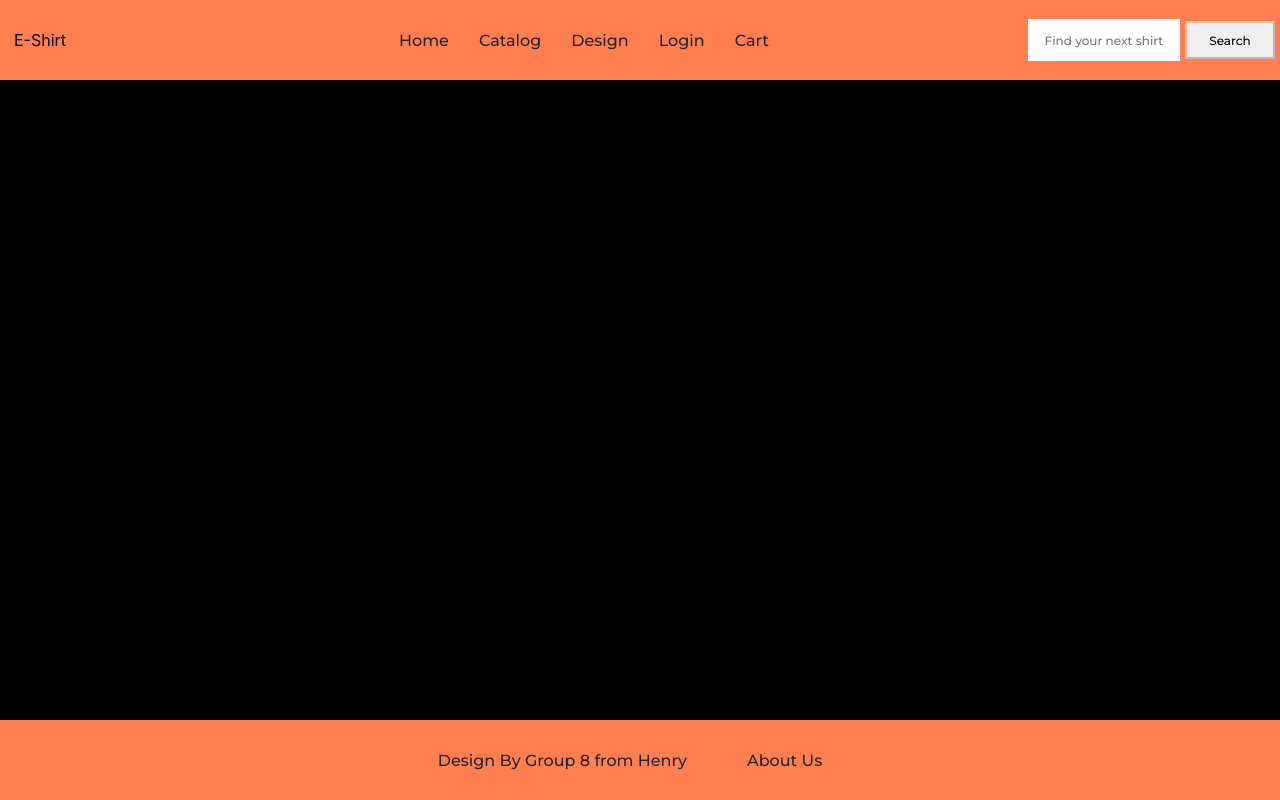
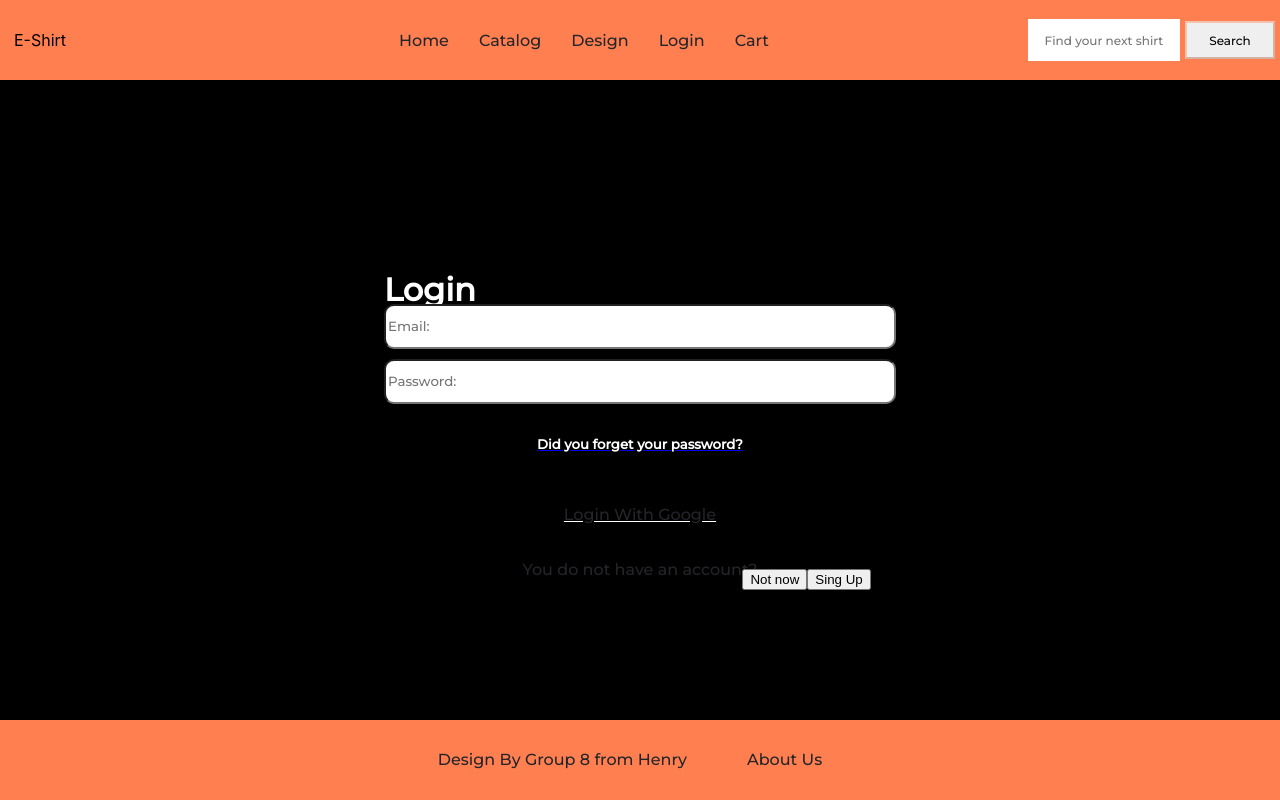
Before and after one commit to rocco9022/eshirt, a React (Create React App) app in the folder ESHIRT/client/: page /login in a window 1280 px wide. Built offline with nearby package versions, Linux system fonts and the light colour scheme.

Commit message:
create user, login and recovery account

```diff
--- a/ESHIRT/client/src/App.js
+++ b/ESHIRT/client/src/App.js
@@ -6,7 +6,10 @@ import NavBar from './Components/NavBar/NavBar.jsx';
 import Catalogue from './Components/Catalogue/Catalogue.jsx';
 import Footer from './Components/Footer/Footer.jsx';
 import Design from './Components/Designer/Design.jsx';
-import CreateCategory from './Components/Admin/CreateCategory/CreateCategory.jsx'
+import CreateCategory from './Components/Admin/CreateCategory/CreateCategory.jsx';
+import Login from './Components/Login/Login';
+import CreateUser from './Components/CreateUser/CreateUser';
+import RecoveryAccount from './Components/RecoveryAccount/RecoveryAccount';
 
 
 function App() {
@@ -17,6 +20,9 @@ function App() {
       <Route exact path= '/home' component={Home}/>
       <Route exact path= '/design' component={Design}/>
       <Route exact path= '/add_category' component={CreateCategory}/>
+      <Route exact path= '/login' component={Login}/>
+      <Route exact path= '/create_user' component={CreateUser}/>
+      <Route exact path= '/recovery_account' component={RecoveryAccount}/>
       <Route path= '/' component={Footer}/>
     </div>
   )
--- /dev/null
+++ b/ESHIRT/client/src/Components/CreateUser/CreateUser.jsx
@@ -0,0 +1,60 @@
+import React, {useState, useEffect} from 'react';
+import axios from 'axios';
+import Style from './CreateUser.module.css';
+
+
+function CreateUser() {
+    const [input, setInput] = useState({
+        name: '',
+        lastname: '',
+        email: '',
+        password: '',
+        country: '',
+        city: '',
+        adress: '',
+        phone: '',
+    });
+
+    function handleChange(e) {
+        const value = e.target.value;
+        const name = e.target.name
+        setInput({
+            ...input,
+            [name]: value
+        });
+    }
+
+    async function handleSubmit(e){
+        alert('User Created')
+        let user={};
+          await axios({
+              method:'post',
+              url:'http://localhost:3001/user',
+              data:
+              user={
+                  ...input
+              }
+            })
+        }
+
+    return(
+        <div className={Style.container}>
+            <h1 className= {Style.createTitle}>Create your user</h1>
+            <h2 className= {Style.createTitle2}>Quick and easy.</h2>
+
+<form onSubmit= {handleSubmit} action='http://localhost:3000/home' className= {Style.containerForm}>
+                 <input name = 'name' className= {Style.name} type = 'text' placeholder= 'Name:' onChange= {handleChange} required/>
+                 <input name = 'lastname' className= {Style.lastname} type = 'text' placeholder= 'Lastname:' onChange= {handleChange} required/>
+                 <input name = 'email' className= {Style.email} type = 'email'  placeholder= 'Email:' onChange= {handleChange} required/>
+                 <input name = 'password' className= {Style.password} type = 'text'  placeholder= 'Password:' onChange= {handleChange} required/>
+                 <input name = 'country' className= {Style.country} type = 'text' placeholder= 'Country:' onChange= {handleChange} required/>
+                 <input name = 'city' className= {Style.city} type = 'text' placeholder= 'City:' onChange= {handleChange} required/>
+                 <input name = 'adress' className= {Style.adress} type = 'text' placeholder= 'Adress:' onChange= {handleChange} required/>
+                 <input name = 'phone' className= {Style.phone} type = 'number' placeholder= 'Phone:' onChange= {handleChange} required/>
+                 <button type='submit'className= {Style.create} href='/home' >Create</button>
+                    </form>
+        </div>
+    )
+}
+
+export default CreateUser;
--- /dev/null
+++ b/ESHIRT/client/src/Components/CreateUser/CreateUser.module.css
@@ -0,0 +1,96 @@
+@import url('https://fonts.googleapis.com/css2?family=Montserrat:wght@500&display=swap');
+
+.containerForm{
+    display: grid;
+    grid-template-columns: none;
+    grid-gap: 10px;
+    grid-auto-rows: minmax(45px, 10px);
+    margin-right: 30%;
+    margin-left: 30%;
+    margin-top: 3%;
+}
+.container{
+
+}
+
+.createTitle{
+    font-family: "Montserrat", sans-serif;
+    justify-content:center;
+    color: white;
+}
+.createTitle1{
+    font-family: "Montserrat", sans-serif;
+    justify-content:center;
+    color: white;
+
+}
+
+.name {
+    background-color: rgb(231, 238, 231);
+    font-family: "Montserrat", sans-serif;
+    grid-row: 1 ;
+    font-size: 150%;
+    border-radius: 10px;
+  }
+  .lastname {
+    background-color: rgb(231, 238, 231);
+    grid-row: 2;
+    font-family: "Montserrat", sans-serif;
+    font-size: 150%;
+    border-radius: 10px;
+  }
+  .email {
+    background-color: rgb(231, 238, 231);
+    grid-row: 3;
+    font-size: 150%;
+    font-family: "Montserrat", sans-serif;
+    border-radius: 10px;
+
+  }
+  .password {
+    background-color: rgb(231, 238, 231);
+    grid-row: 4 ;
+    font-size: 150%;
+    font-family: "Montserrat", sans-serif;
+    border-radius: 10px;
+  }
+  .country {
+    background-color: rgb(231, 238, 231);
+    grid-row: 5;
+    font-size: 150%;
+    font-family: "Montserrat", sans-serif;
+    border-radius: 10px;
+  }
+  .city {
+    background-color: rgb(231, 238, 231);
+    font-family: "Montserrat", sans-serif;
+    grid-row: 6 ;
+    font-size: 150%;
+    border-radius: 10px;
+  }
+  .adress {
+    background-color: rgb(231, 238, 231);
+    grid-row: 7;
+    font-size: 150%;
+    font-family: "Montserrat", sans-serif;
+    border-radius: 10px;
+  }
+  .phone {
+    background-color: rgb(231, 238, 231);
+    grid-row: 8 ;
+    font-size: 150%;
+    font-family: "Montserrat", sans-serif;
+    border-radius: 10px;
+  }
+
+  .create {
+    background-color: rgba(187, 184, 183, 0.877);
+    grid-row: 9 ;
+    font-size: 150%;
+    font-family: "Montserrat", sans-serif;
+    border-radius: 10px;
+  }
+  .create:hover{
+      background-color: rgba(163, 170, 163, 0.877);
+      color: white;
+  }
--- /dev/null
+++ b/ESHIRT/client/src/Components/Login/Login.jsx
@@ -0,0 +1,46 @@
+import React, {useState, useEffect} from 'react';
+import {NavLink} from 'react-router-dom';
+import Style from './Login.module.css'
+
+
+
+function Login(){
+
+
+
+
+    return(
+    <div>
+    <div className={Style.Contain}>
+
+        <h1 className={Style.TitleLogin}>Login</h1>
+        <input name = 'email' className= {Style.email} type = 'email'  placeholder= 'Email:'  required/>
+        <input name = 'password' className= {Style.password} type = 'text'  placeholder= 'Password:'required/>
+        <NavLink to='/recovery_account'>
+        <h5 className={Style.Forget} >Did you forget your password?</h5>
+        </NavLink>
+        <NavLink to='' className={Style.Google}>
+        <h3 >Login With Google</h3>
+        </NavLink>
+
+        <h3 className={Style.User} >You do not have an account?</h3>
+
+        </div>
+
+        <div className={Style.User1}>
+
+        <NavLink to='/home'>
+        <button className={Style.Btn1}>Not now</button>
+        </NavLink>
+        <NavLink to='/create_user'>
+        <button className={Style.Btn2}>Sing Up</button>
+        </NavLink>
+        </div>
+        </div>
+    )
+
+
+}
+
+
+export default Login;
--- /dev/null
+++ b/ESHIRT/client/src/Components/Login/Login.module.css
@@ -0,0 +1,70 @@
+@import url('https://fonts.googleapis.com/css2?family=Montserrat:wght@500&display=swap');
+
+.Contain{
+    display: grid;
+    grid-template-columns: none;
+    grid-gap: 10px;
+    grid-auto-rows: minmax(45px, 10px);
+    margin-right: 30%;
+    margin-left: 30%;
+    margin-top: 3%;
+}
+.TitleLogin{
+    grid-row: 1;
+    color: white;
+    font-family: "Montserrat", sans-serif;
+
+}
+.email{
+    grid-row: 2;
+    justify-content: center;
+    color: white;
+    font-family: "Montserrat", sans-serif;
+    border-radius: 10px;
+    display: grid;
+    justify-content: center;
+}
+.password{
+    grid-row:3;
+    justify-content: center;
+    color: white;
+    font-family: "Montserrat", sans-serif;
+    border-radius:10px;
+    display: grid;
+    justify-content: center;
+}
+
+.Forget{
+    grid-row:4;
+    color: white;
+    font-family: "Montserrat", sans-serif;
+    border-radius:10px;
+    display: grid;
+    justify-content: center;
+
+}
+.Google{
+    grid-row:5;
+    color: white;
+    font-family: "Montserrat", sans-serif;
+    display: grid;
+    justify-content: center;
+}
+.User{
+    grid-row:6;
+    font-family: "Montserrat", sans-serif;
+    display: grid;
+    justify-content: center;
+}
+.User1{
+
+    font-family: "Montserrat", sans-serif;
+
+    margin-left: 58%;
+}
+.Btn1:hover{
+    background-color: rgb(216, 210, 191);
+}
+.Btn2:hover{
+    background-color: rgb(183, 216, 200);
+}
--- a/ESHIRT/client/src/Components/NavBar/NavBar.jsx
+++ b/ESHIRT/client/src/Components/NavBar/NavBar.jsx
@@ -15,7 +15,7 @@ function Navbar() {
                 <li><NavLink className={Style.eachLink} exact to='/home'>Home</NavLink></li>
                 <li><NavLink className={Style.eachLink} to='/catalogue'>Catalog</NavLink></li>
                 <li><NavLink className={Style.eachLink} to='/design'>Design</NavLink></li>
-                <li><NavLink className={Style.eachLink} to="/">Login</NavLink></li>
+                <li><NavLink className={Style.eachLink} to="/Login">Login</NavLink></li>
                 <li><NavLink className={Style.eachLink} to="/">Cart</NavLink></li>
             </ul>
         </nav>
--- /dev/null
+++ b/ESHIRT/client/src/Components/RecoveryAccount/RecoveryAccount.jsx
@@ -0,0 +1,38 @@
+import React, {useState, useEffect} from 'react';
+import {NavLink} from 'react-router-dom';
+import Style from './RecoveryAccount.module.css';
+
+
+
+function RecoveryAccount(){
+let value1= ""
+    async function handleSubmit(e){
+        alert('Password sent to ' + value1)
+    }
+    function handleChange(e) {
+        const value = e.target.value;
+        value1=value
+    }
+
+    return(
+        <div>
+            <form onSubmit= {handleSubmit} action='http://localhost:3000/home' onChange= {handleChange}>
+        <div className={Style.titles}>
+            <h1>Recover your account</h1>
+            <h4>Enter your email to find your account.</h4>
+<input name = 'email' className= {Style.email} type = 'email'  placeholder= 'Email:' required/>
+</div>
+<div className={Style.Btns}>
+          <NavLink to= '/home'>
+             <button>Cancel</button>
+             </NavLink>
+
+             <button type='submit'>Search</button>
+
+        </div>
+        </form>
+        </div>
+    )
+}
+
+export default RecoveryAccount;
--- /dev/null
+++ b/ESHIRT/client/src/Components/RecoveryAccount/RecoveryAccount.module.css
@@ -0,0 +1,11 @@
+@import url('https://fonts.googleapis.com/css2?family=Montserrat:wght@500&display=swap');
+
+.titles{
+    color: white;
+    font-family: "Montserrat", sans-serif;
+    display: grid;
+    justify-content: center;
+}
+.Btns{
+    margin-left: 53%;
+}
```
